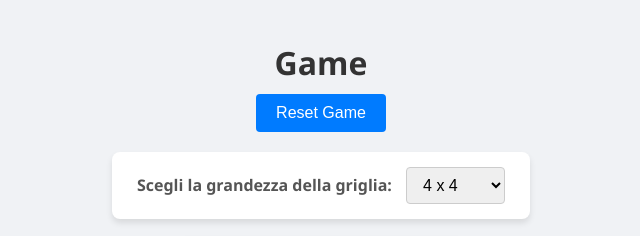
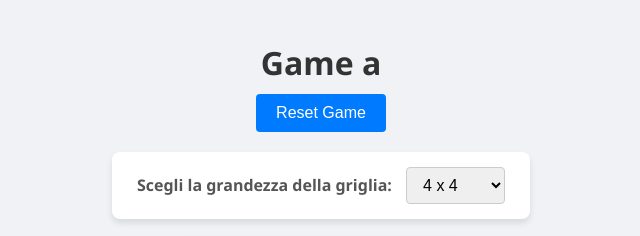
Before and after one commit to Patri0224/sito-server-patri, a website: page giochi/2048/index.html in a window 1280 px wide. Shown: the top 236 px of the page, 319-959 px from the left. Drawn offline with Linux system fonts and the light colour scheme.

Commit message:
Update index.html

```diff
--- a/giochi/2048/index.html
+++ b/giochi/2048/index.html
@@ -11,7 +11,7 @@
 
 <body>
 
-    <h1>Game</h1>
+    <h1>Game a</h1>
     <button class="btn-reset" onclick="resetGame()">Reset Game</button>
     <div class="controls">
         <label for="grid-size">Scegli la grandezza della griglia:</label>
```
